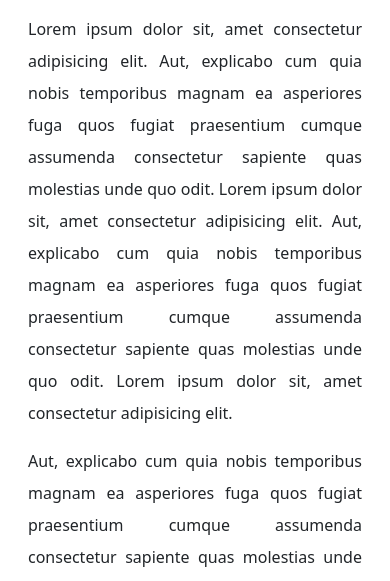
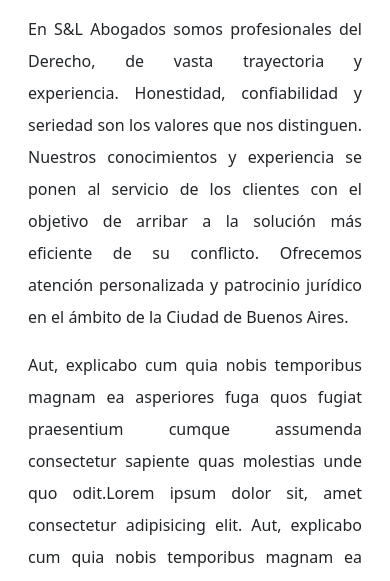
Before and after one commit to NicoScarafia/sylabogados, a website: page index.html in a window 390 px wide. Shown: the part 262-843 px from the top of the page. Drawn offline with nearby package versions, Linux system fonts and the light colour scheme.

Commit message:
Agregué un primer párrafo tentativo para reemplazar el lorem de index.html, cambié el margin de .img-estudio-container y modifiqué el boton Conozca más para la versión de tablet

```diff
--- a/index.html
+++ b/index.html
@@ -85,12 +85,7 @@
       <div class="row container-estudio">
 
         <div class="texto-container-estudio col-xl-8 col-lg-7 col-md-12 col-sm-12">
-          <p class="animate__animated animate__zoomIn animate__fast">Lorem ipsum dolor sit, amet consectetur adipisicing
-            elit. Aut, explicabo cum quia nobis temporibus magnam ea asperiores fuga quos fugiat praesentium cumque
-            assumenda consectetur sapiente quas molestias unde quo odit. Lorem ipsum dolor sit, amet consectetur
-            adipisicing elit. Aut, explicabo cum quia nobis temporibus magnam ea asperiores fuga quos fugiat praesentium
-            cumque assumenda consectetur sapiente quas molestias unde quo odit. Lorem ipsum dolor sit, amet consectetur
-            adipisicing elit.</p>
+          <p class="animate__animated animate__zoomIn animate__fast">En S&L Abogados somos profesionales del Derecho, de vasta trayectoria y experiencia. Honestidad, confiabilidad y seriedad son los valores que nos distinguen. Nuestros conocimientos y experiencia se ponen al servicio de los clientes con el objetivo de arribar a la solución más eficiente de su conflicto. Ofrecemos atención personalizada y patrocinio jurídico en el ámbito de la Ciudad de Buenos Aires.</p>
           <p class="animate__animated animate__zoomIn animate__fast"> Aut, explicabo cum quia
             nobis temporibus magnam ea asperiores fuga quos fugiat praesentium cumque assumenda consectetur sapiente
             quas molestias unde quo odit.Lorem ipsum dolor sit, amet consectetur adipisicing elit. Aut, explicabo cum
--- a/scss/_indexEstudio.scss
+++ b/scss/_indexEstudio.scss
@@ -17,6 +17,8 @@
     }
 
     .img-container-estudio {
+        margin-top: -3rem;
+
        img {
             width: 100%;
             max-width: 30rem;
@@ -78,7 +80,7 @@
         }
 
         .estudio-btn {
-            @include flexCenter;
+            text-align: center;
         }
 
         .img-container-estudio {
```
Also changed, not shown: css/style.css, 1 other file.
